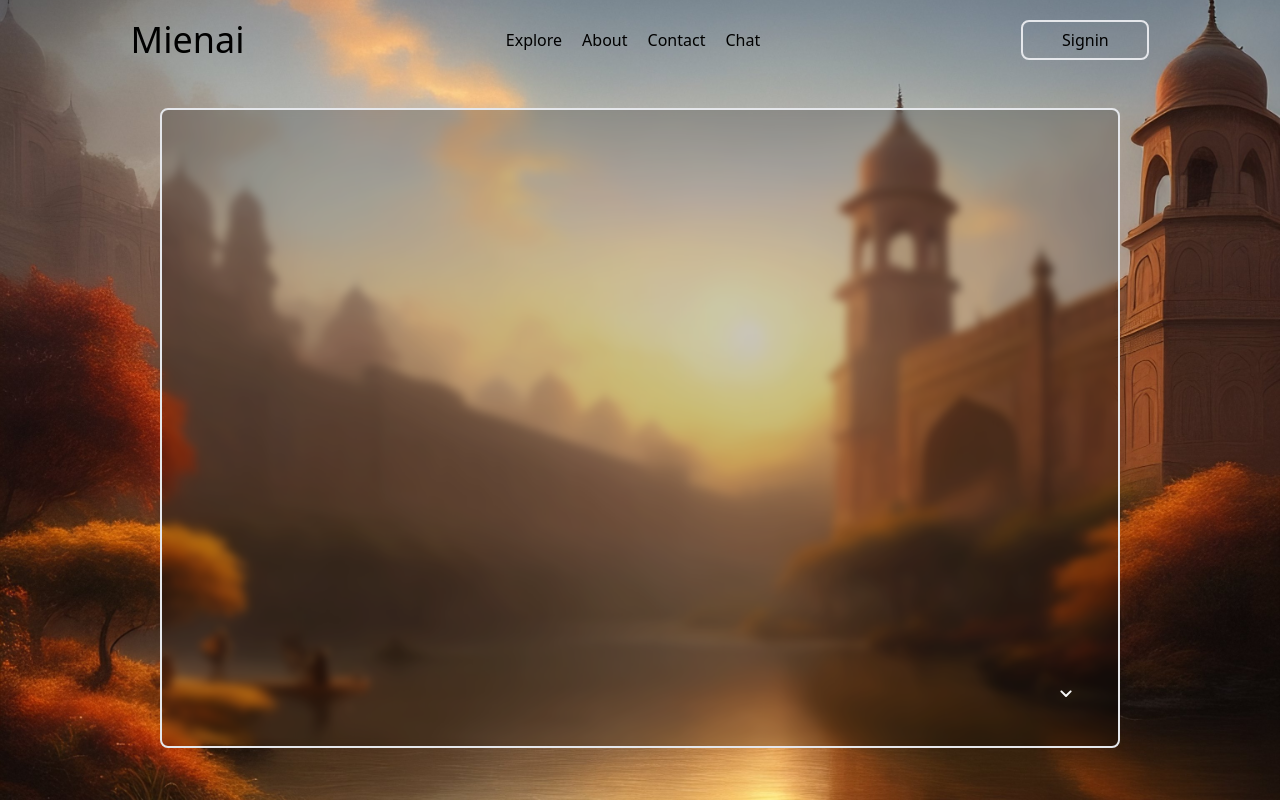
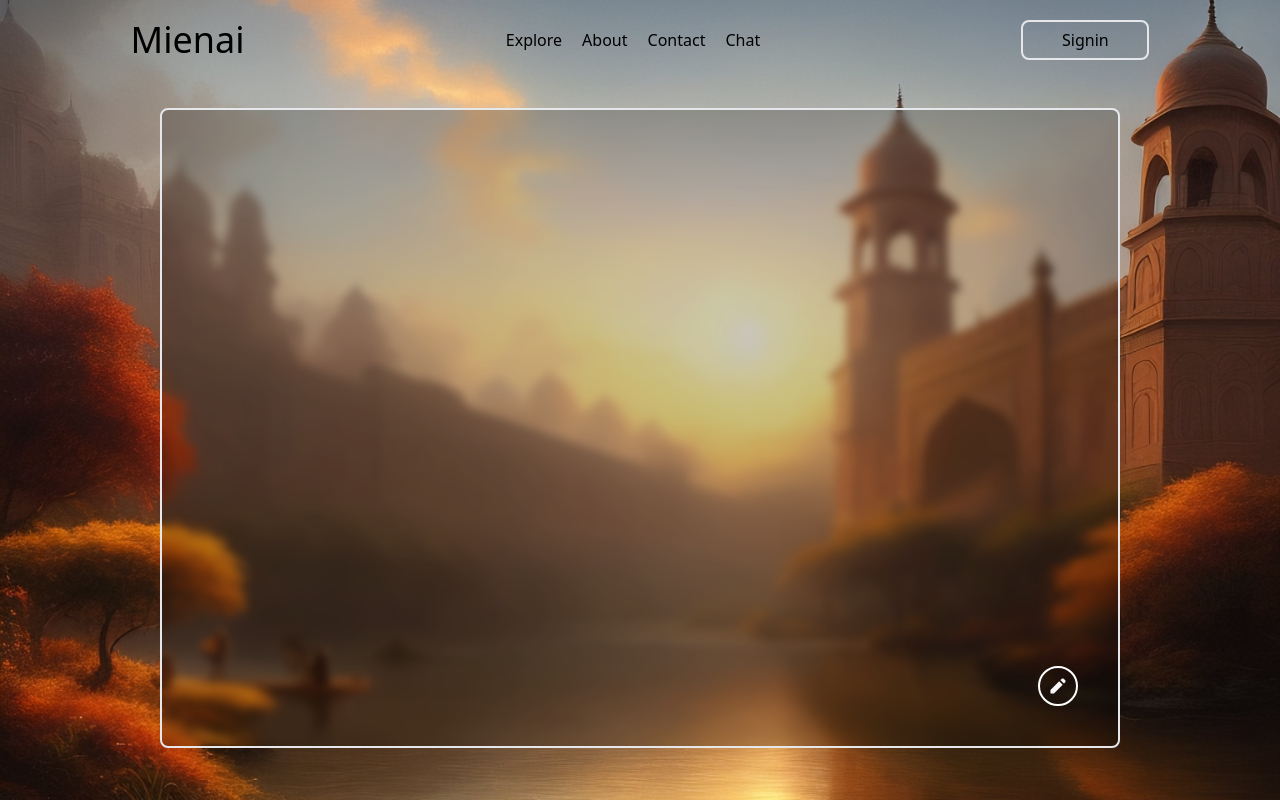
Before and after one commit to abhishekumar-tyagi/Trave, a Next.js app: page /app/dashboard in a window 1280 px wide. Built offline with nearby package versions, Linux system fonts and the light colour scheme; no server answers.

Commit message:
ui testing

```diff
--- a/components/Dashboard/Dashboard.tsx
+++ b/components/Dashboard/Dashboard.tsx
@@ -37,7 +37,7 @@ const Dashboard = () => {
 					🇮🇳 India
 				</div> */}
 				<div onClick={() => router.push('/app/edit')} className="absolute right-0 bottom-0 md:pb-10 pb-5 pr-5 md:pr-10 cursor-pointer">
-					<img src="/images/Dropdown.svg" alt="edit" draggable="false" />
+					<img src="/images/Edit.svg" alt="edit" draggable="false" />
 				</div>
 			</div>
 		</div>
```
